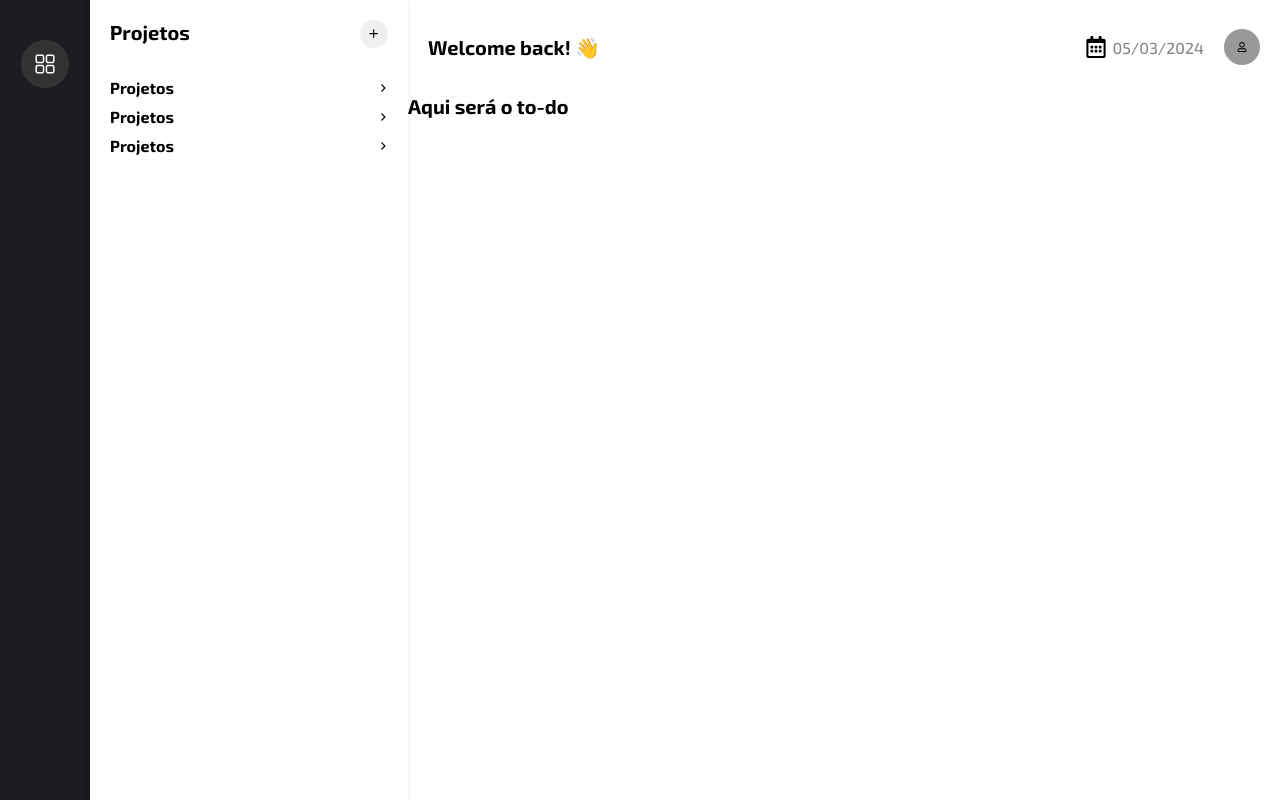
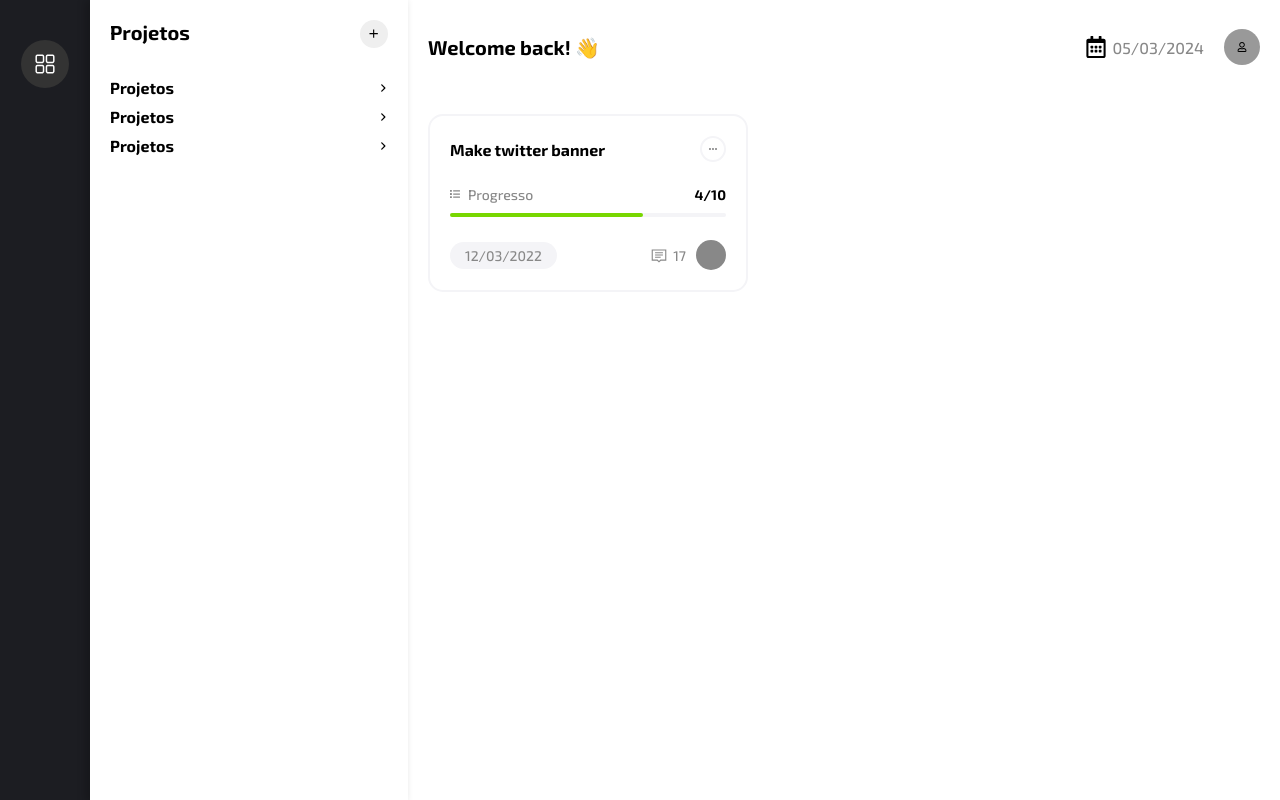
Before and after one commit to eduardorocham/to-do-list, a Next.js app: page /dashboard in a window 1280 px wide. Built offline with nearby package versions, Linux system fonts and the light colour scheme.

Commit message:
Task component created

```diff
--- /dev/null
+++ b/src/components/Dashboard/Dashboard.module.css
@@ -0,0 +1,3 @@
+.dashboard {
+  padding: 2rem;
+}
--- /dev/null
+++ b/src/components/Dashboard/Task/Bottom/Bottom.module.css
@@ -0,0 +1,44 @@
+.bottom {
+  display: flex;
+  justify-content: space-between;
+  align-items: center;
+}
+
+.date {
+  font-size: 1.4rem;
+  font-weight: 500;
+  background-color: var(--secondary-gray);
+  width: fit-content;
+  padding: 0.5rem 1.5rem;
+  border-radius: 1.5rem;
+  color: var(--title-gray);
+}
+
+.right {
+  display: flex;
+  gap: 1rem;
+}
+
+.comments {
+  display: flex;
+  align-items: center;
+  gap: 0.5rem;
+  color: var(--title-gray);
+}
+
+.comments svg {
+  width: 1.8rem;
+  height: 1.8rem;
+}
+
+.comments span {
+  font-size: 1.4rem;
+  font-weight: 500;
+}
+
+.responsible {
+  width: 3rem;
+  height: 3rem;
+  border-radius: 50%;
+  background-color: var(--title-gray);
+}
--- /dev/null
+++ b/src/components/Dashboard/Task/Bottom/index.tsx
@@ -0,0 +1,19 @@
+import styles from './Bottom.module.css'
+import { LiaComment } from 'react-icons/lia'
+
+export const Bottom = () => {
+  return (
+    <div className={styles.bottom}>
+      <div className={styles.date}>12/03/2022</div>
+      <div className={styles.right}>
+        <div className={styles.comments}>
+          <LiaComment />
+          <span>17</span>
+        </div>
+        <div className={styles.responsibles}>
+          <div className={styles.responsible}></div>
+        </div>
+      </div>
+    </div>
+  )
+}
--- /dev/null
+++ b/src/components/Dashboard/Task/Progress/Progress.module.css
@@ -0,0 +1,40 @@
+.top {
+  display: flex;
+  justify-content: space-between;
+}
+
+.title {
+  display: flex;
+  align-items: center;
+  gap: 0.8rem;
+  margin-bottom: 1rem;
+}
+
+.title svg {
+  color: var(--title-gray);
+}
+
+.title h4 {
+  font-size: 1.4rem;
+  color: var(--title-gray);
+  font-weight: 500;
+}
+
+.count {
+  font-size: 1.4rem;
+  color: #000;
+  font-weight: 700;
+}
+
+.slider {
+  height: 4px;
+  background-color: var(--secondary-gray);
+  border-radius: 2px;
+}
+
+.slider_percent {
+  width: 70%;
+  height: inherit;
+  background-color: #78d700;
+  border-radius: 2px;
+}
--- /dev/null
+++ b/src/components/Dashboard/Task/Progress/index.tsx
@@ -0,0 +1,21 @@
+import styles from './Progress.module.css'
+import { FaList } from 'react-icons/fa'
+
+interface ProgressInterface {}
+
+export const Progress = () => {
+  return (
+    <div>
+      <div className={styles.top}>
+        <div className={styles.title}>
+          <FaList />
+          <h4>Progresso</h4>
+        </div>
+        <div className={styles.count}>4/10</div>
+      </div>
+      <div className={styles.slider}>
+        <div className={styles.slider_percent}></div>
+      </div>
+    </div>
+  )
+}
--- /dev/null
+++ b/src/components/Dashboard/Task/Task.module.css
@@ -0,0 +1,10 @@
+.task {
+  width: 32rem;
+  height: 17.8rem;
+  border-radius: 1.5rem;
+  padding: 2rem;
+  border: 2px solid var(--secondary-gray);
+  display: flex;
+  flex-direction: column;
+  justify-content: space-between;
+}
--- /dev/null
+++ b/src/components/Dashboard/Task/Top/Top.module.css
@@ -0,0 +1,21 @@
+.top {
+  width: 100%;
+  display: flex;
+  justify-content: space-between;
+  align-items: center;
+  /* margin-bottom: 2rem; */
+}
+
+.top h4 {
+  font-size: 1.6rem;
+}
+
+.more {
+  width: 2.6rem;
+  height: 2.6rem;
+  border: 2px solid var(--secondary-gray);
+  border-radius: 50%;
+  display: flex;
+  justify-content: center;
+  align-items: center;
+}
--- /dev/null
+++ b/src/components/Dashboard/Task/Top/index.tsx
@@ -0,0 +1,13 @@
+import styles from './Top.module.css'
+import { IoIosMore } from 'react-icons/io'
+
+export const Top = () => {
+  return (
+    <div className={styles.top}>
+      <h4>Make twitter banner</h4>
+      <div className={styles.more}>
+        <IoIosMore />
+      </div>
+    </div>
+  )
+}
--- /dev/null
+++ b/src/components/Dashboard/Task/index.tsx
@@ -0,0 +1,14 @@
+import styles from './Task.module.css'
+import { Top } from './Top'
+import { Progress } from './Progress'
+import { Bottom } from './Bottom'
+
+export const Task = () => {
+  return (
+    <div className={styles.task}>
+      <Top />
+      <Progress />
+      <Bottom />
+    </div>
+  )
+}
--- /dev/null
+++ b/src/components/Dashboard/index.tsx
@@ -0,0 +1,10 @@
+import styles from './Dashboard.module.css'
+import { Task } from './Task'
+
+export const Dashboard = () => {
+  return (
+    <div className={styles.dashboard}>
+      <Task />
+    </div>
+  )
+}
--- a/src/pages/dashboard/index.tsx
+++ b/src/pages/dashboard/index.tsx
@@ -1,11 +1,12 @@
 import { Layout } from '@/components/Layout'
+import { Dashboard } from '@/components/Dashboard'
 
-const Dashboard = () => {
+const DashboardPage = () => {
   return (
     <Layout>
-      <h1>Aqui será o to-do</h1>
+      <Dashboard />
     </Layout>
   )
 }
 
-export default Dashboard
+export default DashboardPage
--- a/src/styles/global.css
+++ b/src/styles/global.css
@@ -3,6 +3,7 @@
   --primary-gray: #eeeeee;
   --white: #fff;
   --title-gray: #888;
+  --secondary-gray: #f4f4f7;
 }
 
 * {
```
